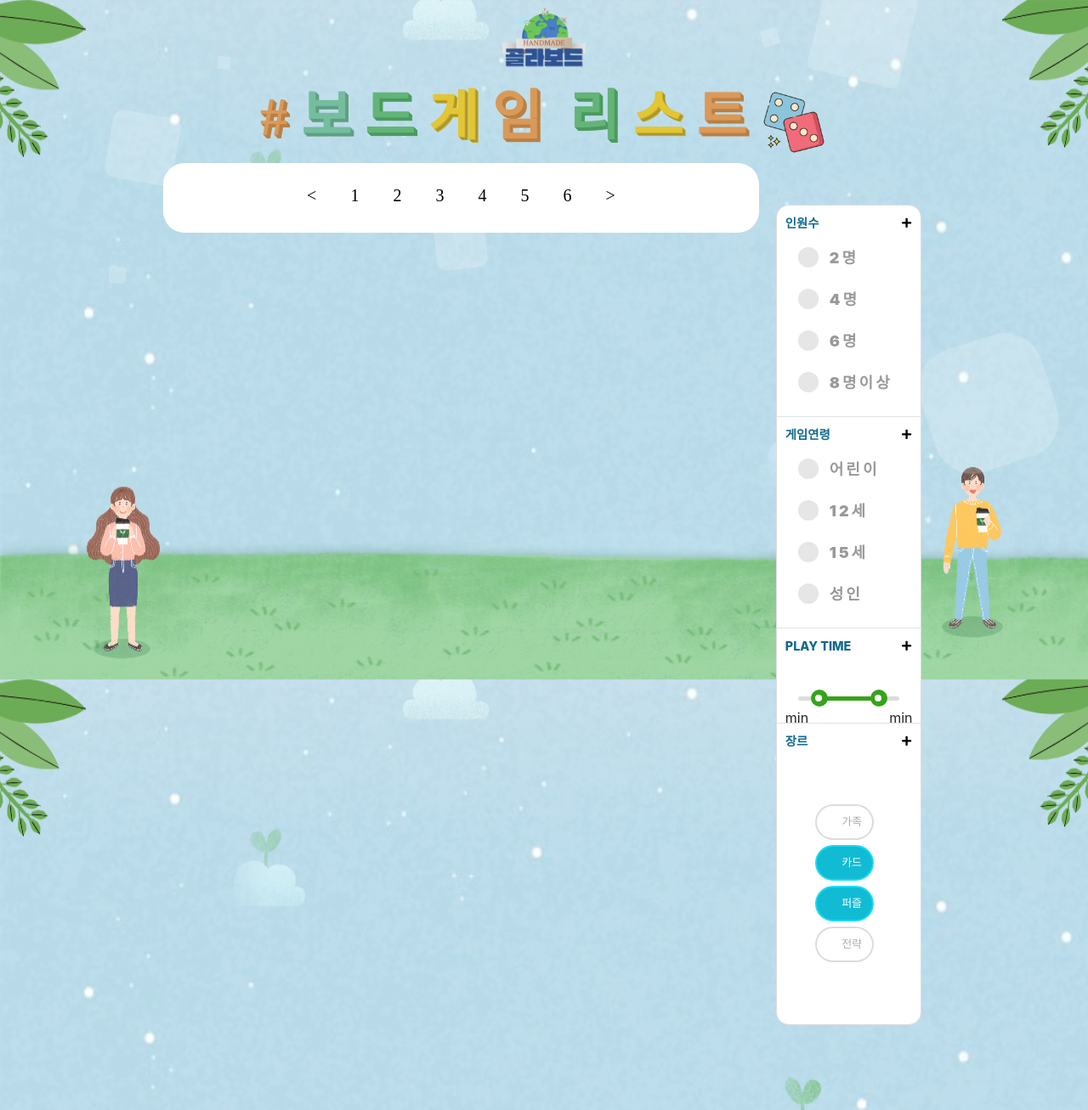
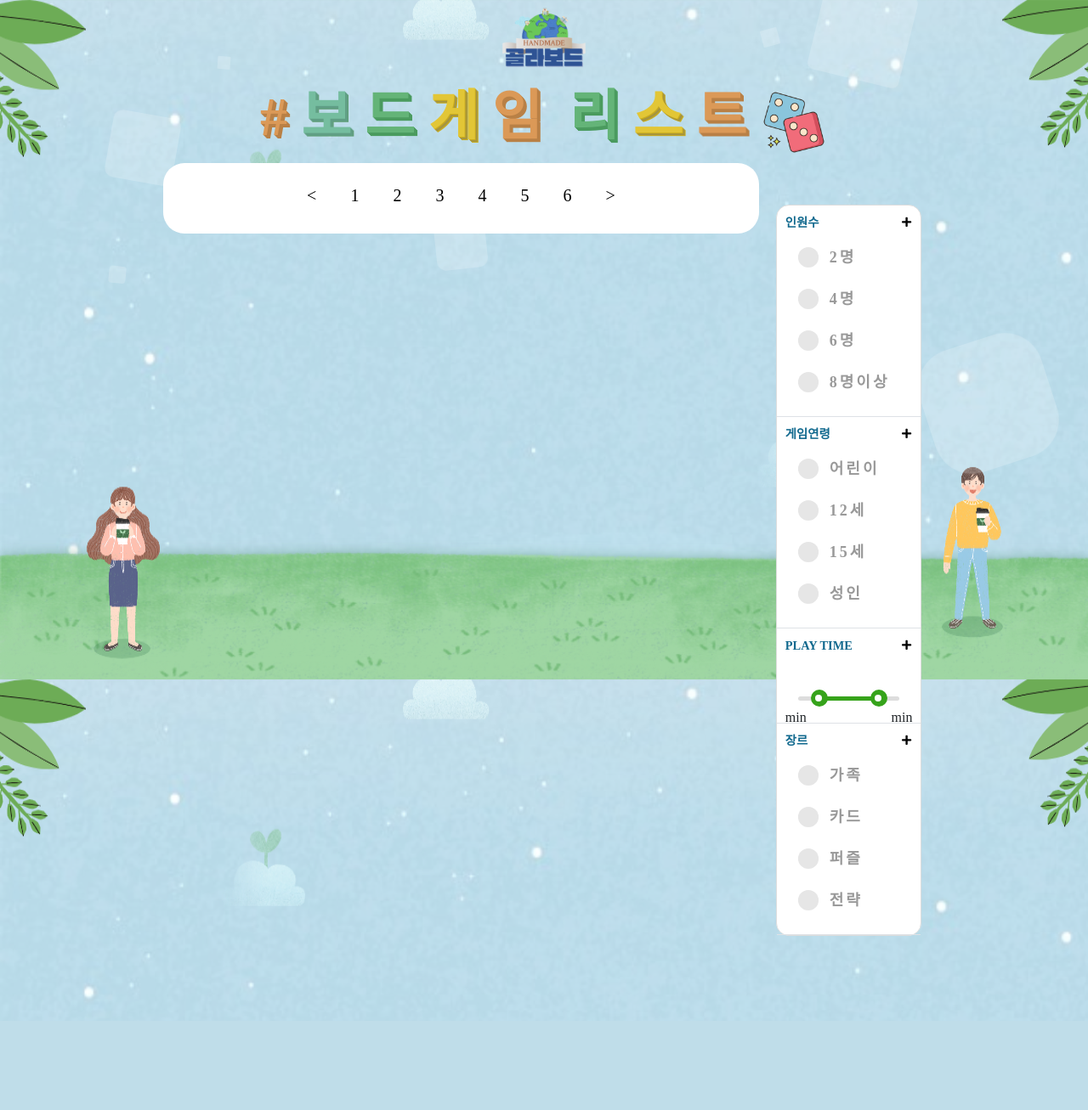
Before and after one commit to tunEmvegnomb/sparta_mc10th, a Flask app: page /whole in a window 1280 px wide. Shown: the whole page at 85% size. After the commit the page ends 1175 px from the top, so only its background shows below. Run offline with Flask 2, Linux system fonts and the light colour scheme; data that the repository does not hold is empty; some libraries are stand-ins or nearby versions; some web fonts are replaced.

Commit message:
add ver.10

```diff
--- a/static/full_list.css
+++ b/static/full_list.css
@@ -1,11 +1,17 @@
 /*selector*/
 @font-face {
   font-family: "Cafe24Ssurround";
-  src: url("https://cdn.jsdelivr.net/gh/projectnoonnu/noonfonts_2105_2@1.0/Cafe24Ssurround.woff")
-    format("woff");
+  src: url("https://cdn.jsdelivr.net/gh/projectnoonnu/noonfonts_2105_2@1.0/Cafe24Ssurround.woff") format("woff");
   font-weight: normal;
   font-style: normal;
 }
+@font-face {
+    font-family: 'Cafe24Dongdong';
+    src: url('https://cdn.jsdelivr.net/gh/projectnoonnu/noonfonts_twelve@1.1/Cafe24Dongdong.woff') format('woff');
+    font-weight: normal;
+    font-style: normal;
+}
+
 
 :root {
   --primary-color: #435fda;
@@ -39,6 +45,8 @@ body {
   margin: 0;
   background-attachment: fixed;
   background-size: 100% 100%;
+  font-family: 'Cafe24Dongdong';
+
 }
 
 /* Animation */
@@ -1143,7 +1151,8 @@ input[type="range"]::-webkit-slider-thumb {
 
 /*인원수 선택*/
 .rad-label,
-.rad-label2 {
+.rad-label2,
+.rad-label3{
   display: flex;
   align-items: center;
 
@@ -1158,12 +1167,15 @@ input[type="range"]::-webkit-slider-thumb {
 .rad-label:hover,
 .rad-label:focus-within,
 .rad-label2:hover,
-.rad-label2:focus-within {
+.rad-label2:focus-within,
+.rad-label3:hover,
+.rad-label3:focus-within{
   background: hsla(0, 0%, 80%, 0.14);
 }
 
 .rad-input,
-.rad-input2 {
+.rad-input2,
+.rad-input3{
   position: absolute;
   left: 0;
   top: 0;
@@ -1174,7 +1186,8 @@ input[type="range"]::-webkit-slider-thumb {
 }
 
 .rad-design,
-.rad-design2 {
+.rad-design2,
+.rad-design3{
   width: 22px;
   height: 22px;
   border-radius: 100px;
@@ -1188,7 +1201,8 @@ input[type="range"]::-webkit-slider-thumb {
 }
 
 .rad-design::before,
-.rad-design2::before {
+.rad-design2::before,
+.rad-design3::before{
   content: "";
 
   display: inline-block;
@@ -1202,12 +1216,14 @@ input[type="range"]::-webkit-slider-thumb {
 }
 
 .rad-input:checked + .rad-design::before,
-.rad-input2:checked + .rad-design2::before {
+.rad-input2:checked + .rad-design2::before,
+.rad-input3:checked + .rad-design3::before{
   transform: scale(0);
 }
 
 .rad-text,
-.rad-text2 {
+.rad-text2,
+.rad-text3{
   color: hsl(0, 0%, 60%);
   margin-left: 14px;
   letter-spacing: 3px;
@@ -1219,6 +1235,7 @@ input[type="range"]::-webkit-slider-thumb {
 }
 
 .rad-input:checked ~ .rad-text,
-.rad-input2:checked ~ .rad-text2 {
+.rad-input2:checked ~ .rad-text2,
+.rad-input3:checked ~ .rad-text3{
   color: hsl(0, 0%, 40%);
 }
--- a/templates/full_list.html
+++ b/templates/full_list.html
@@ -386,52 +386,78 @@
                             </div>
                         </div>
                     </div>
-                    <!--장르-->
-                    <div class="box">
+                        <div class="box border-bottom">
                         <div class="box-label text-uppercase d-flex align-items-center">
                             장르
                             <button
                                     class="btn ml-auto"
                                     type="button"
                                     data-toggle="collapse"
-                                    data-target="#genre"
+                                    data-target="#inner-box3"
                                     aria-expanded="false"
-                                    aria-controls="genre"
+                                    aria-controls="inner-box3"
                             >
                                 <span class="fas fa-plus"></span>
                             </button>
                         </div>
-                        <div class="container">
-                            <ul class="ks-cboxtags">
-                                <li>
-                                    <input type="checkbox" id="checkboxOne" value="Family"/>
-                                    <label for="checkboxOne">가족</label>
-                                </li>
-                                <li>
-                                    <input
-                                            type="checkbox"
-                                            id="checkboxTwo"
-                                            value="Card"
-                                            checked
-                                    /><label for="checkboxTwo">카드</label>
-                                </li>
-                                <li>
-                                    <input
-                                            type="checkbox"
-                                            id="checkboxThree"
-                                            value="Puzzle"
-                                            checked
-                                    /><label for="checkboxThree">퍼즐</label>
-                                </li>
-                                <li>
-                                    <input
-                                            type="checkbox"
-                                            id="checkboxFour"
-                                            value="Strategy"
-                                    /><label for="checkboxFour">전략</label>
-                                </li>
-                            </ul>
-                        </div>
+                                 <div>
+                                    <label class="rad-label3">
+                                        <input type="radio" class="rad-input3" name="rad3"/>
+                                        <div class="rad-design3"></div>
+                                        <div class="rad-text3">가족</div>
+                                    </label>
+
+                                    <label class="rad-label3">
+                                        <input type="radio" class="rad-input3" name="rad3"/>
+                                        <div class="rad-design3"></div>
+                                        <div class="rad-text3">카드</div>
+                                    </label>
+
+                                    <label class="rad-label2">
+                                        <input type="radio" class="rad-input3" name="rad3"/>
+                                        <div class="rad-design3"></div>
+                                        <div class="rad-text3">퍼즐</div>
+                                    </label>
+
+                                    <label class="rad-label3">
+                                        <input type="radio" class="rad-input3" name="rad3"/>
+                                        <div class="rad-design3"></div>
+                                        <div class="rad-text3">전략</div>
+                                    </label>
+                                </div>
+
+
+{#                        <div class="container">#}
+{#                            <ul class="ks-cboxtags">#}
+{#                                <li>#}
+{#                                    <input type="checkbox" id="checkboxOne" value="Family"/>#}
+{#                                    <label for="checkboxOne">가족</label>#}
+{#                                </li>#}
+{#                                <li>#}
+{#                                    <input#}
+{#                                            type="checkbox"#}
+{#                                            id="checkboxTwo"#}
+{#                                            value="Card"#}
+{#                                            checked#}
+{#                                    /><label for="checkboxTwo">카드</label>#}
+{#                                </li>#}
+{#                                <li>#}
+{#                                    <input#}
+{#                                            type="checkbox"#}
+{#                                            id="checkboxThree"#}
+{#                                            value="Puzzle"#}
+{#                                            checked#}
+{#                                    /><label for="checkboxThree">퍼즐</label>#}
+{#                                </li>#}
+{#                                <li>#}
+{#                                    <input#}
+{#                                            type="checkbox"#}
+{#                                            id="checkboxFour"#}
+{#                                            value="Strategy"#}
+{#                                    /><label for="checkboxFour">전략</label>#}
+{#                                </li>#}
+{#                            </ul>#}
+{#                        </div>#}
                     </div>
                 </div>
             </div>
```
